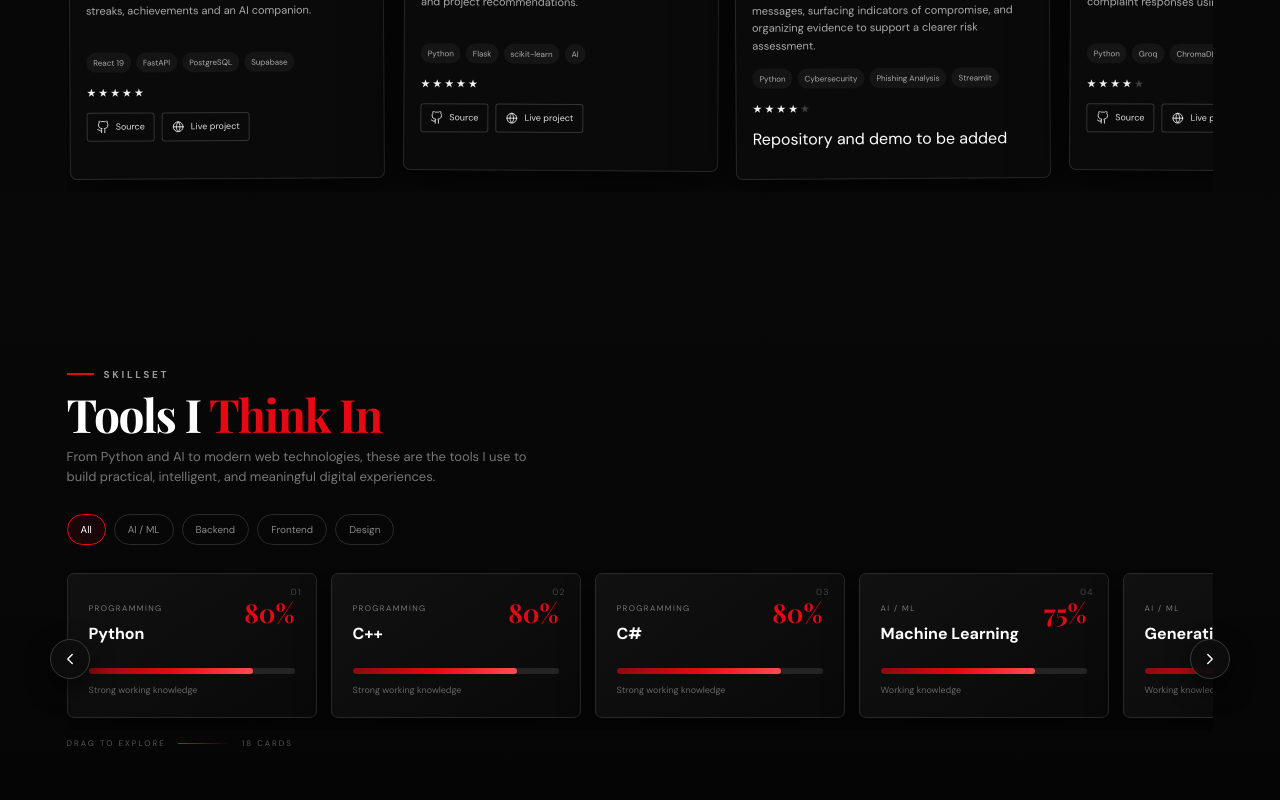
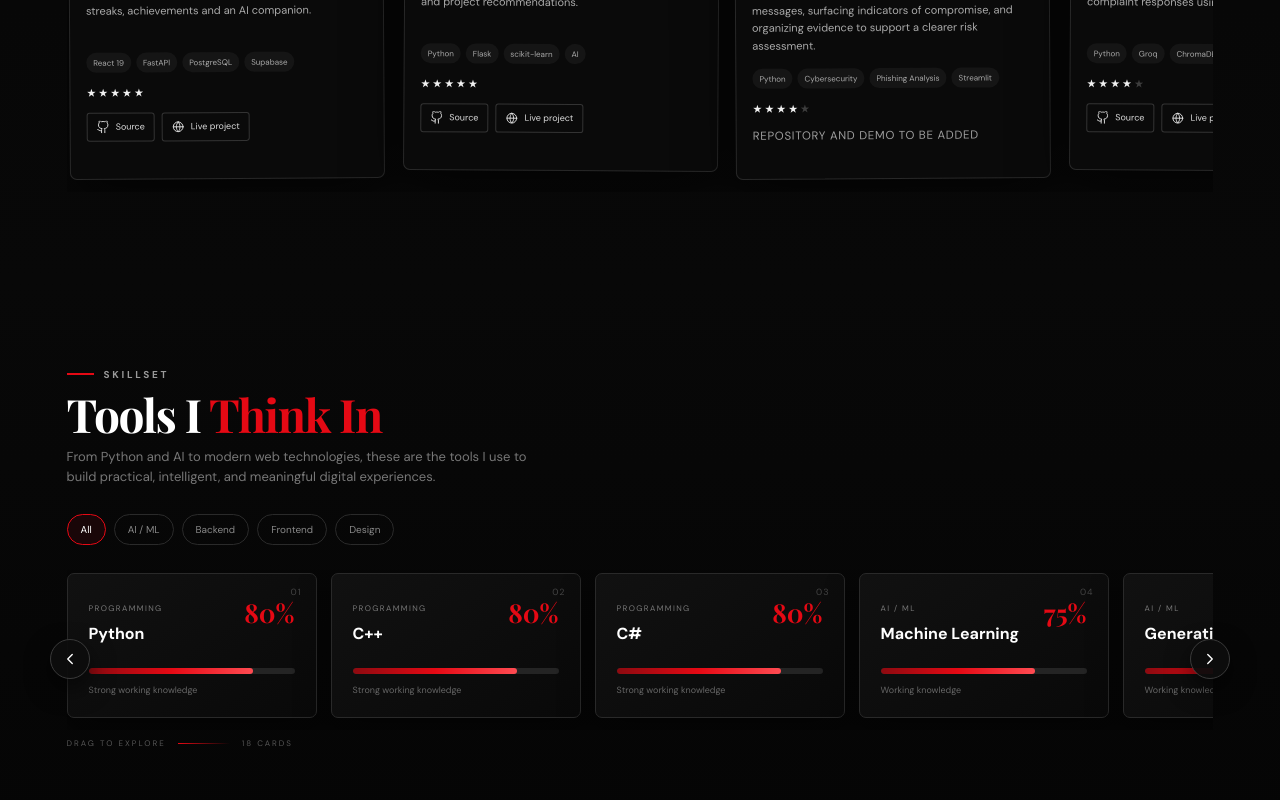
Before and after one commit to wajeeha-asad/wajeehaasad_Portfolio, a React (Vite) app: page / in a window 1280 px wide. Shown: the part 2000-2800 px from the top of the page. Built offline with nearby package versions, Linux system fonts and the light colour scheme; a web font is replaced by a local one.

Commit message:
Style PhishTrace status and certificate placeholder

```diff
--- a/src/styles.css
+++ b/src/styles.css
@@ -1635,3 +1635,20 @@ footer {
     display: none;
   }
 }
+
+
+/* PhishTrace project status / pending certificate */
+.project-status {
+  display: inline-flex;
+  align-items: center;
+  color: var(--muted, #b4b4c2);
+  font-size: 0.72rem;
+  letter-spacing: 0.06em;
+  text-transform: uppercase;
+}
+.certificate-pending {
+  margin-top: 0.65rem;
+  color: var(--muted, #b4b4c2);
+  font-size: 0.82rem;
+  font-style: italic;
+}
```
